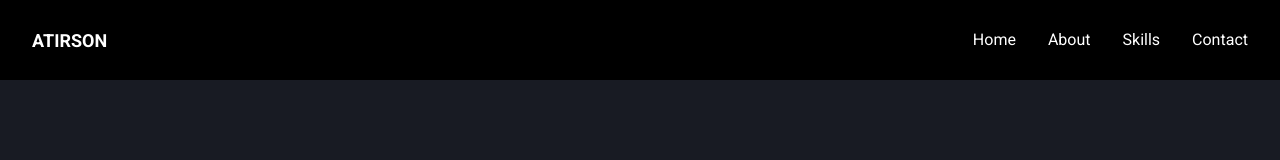
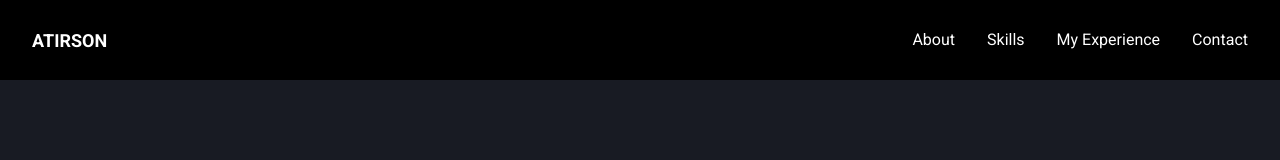
Before and after one commit to atirson/portfolio, a Next.js app: page / in a window 1280 px wide. Shown: the top 160 px of the page. Built offline with nearby package versions, Linux system fonts and the light colour scheme.

Commit message:
fix: Link of menu redirect to correct section

```diff
--- a/pages/components/About/index.tsx
+++ b/pages/components/About/index.tsx
@@ -5,7 +5,7 @@ import ProfileImg from "./ProfileImg"
 
 const About  = () => {
   return (
-    <Container maxW={1480} display="flex" justifyContent="space-evenly" direction="row" h="300" p={8} mt={{ sm: 20, md: 20, '2xl': 36}}>
+    <Container id="about" maxW={1480} display="flex" justifyContent="space-evenly" direction="row" h="300" p={8} mt={{ sm: 20, md: 20, '2xl': 36}}>
       <Flex direction="column" w={25} justify="center" mt={{ sm: 564, md: 2 }}>
         <Link _focus={{outline: 'none'}} href="https://www.linkedin.com/in/atirson-fabiano/" target="_blank" w={25} title="LinkedIn">
           <FiLinkedin size={25} />
--- a/pages/components/Contact/index.tsx
+++ b/pages/components/Contact/index.tsx
@@ -47,7 +47,7 @@ const Contact = () => {
   }
 
   return (
-    <Container maxW={1480} display="flex" justifyContent="space-evenly" p={8} mt={{ sm: "76", md: 18, '2xl': 18}}>
+    <Container id="contact" maxW={1480} display="flex" justifyContent="space-evenly" p={8} mt={{ sm: "76", md: 18, '2xl': 18}}>
       <Flex as="form" direction="column" align="center" onSubmit={handleSubmit(handleContact)}>
         <Heading >
           Contact Me
--- a/pages/components/Header/index.tsx
+++ b/pages/components/Header/index.tsx
@@ -29,10 +29,10 @@ const Header = () => {
             direction={["column", "column", "row", "row"]}
             pt={[12, 4, 0, 0]}
           >
-            <MenuItem to="/">Home</MenuItem>
-            <MenuItem to="/how">About</MenuItem>
-            <MenuItem to="/">Skills</MenuItem>
-            <MenuItem to="/how">Contact</MenuItem>
+            <MenuItem to="#about">About</MenuItem>
+            <MenuItem to="#skills">Skills</MenuItem>
+            <MenuItem to="#experience">My Experience</MenuItem>
+            <MenuItem to="#contact">Contact</MenuItem>
           </Stack>
         </Box>
       </NavBarContainer>
--- a/pages/components/Skills/index.tsx
+++ b/pages/components/Skills/index.tsx
@@ -5,7 +5,7 @@ const Skills = () => {
   const HEIGHT_IMG = 35
 
   return (
-    <Container maxW={1480} display="flex" justifyContent="space-evenly" direction="row" h="300" p={8} mt={{ sm: '586', md: 48, '2xl': 56}}>
+    <Container id="skills" maxW={1480} display="flex" justifyContent="space-evenly" direction="row" h="300" p={8} mt={{ sm: '586', md: 48, '2xl': 56}}>
       <Flex direction="column" align="center">
         <Heading>
           Skills
--- a/pages/components/Timeline/index.tsx
+++ b/pages/components/Timeline/index.tsx
@@ -71,7 +71,7 @@ const Timeline = () => {
   ));
 
   return (
-    <Container maxW={1480} display="flex" justifyContent="space-evenly" p={8} mt={{ sm: "256", md: 18, '2xl': 18}}>
+    <Container id="experience" maxW={1480} display="flex" justifyContent="space-evenly" p={8} mt={{ sm: "256", md: 18, '2xl': 18}}>
       <Flex direction="column" align="center">
         <Heading>
           My Experience
```
